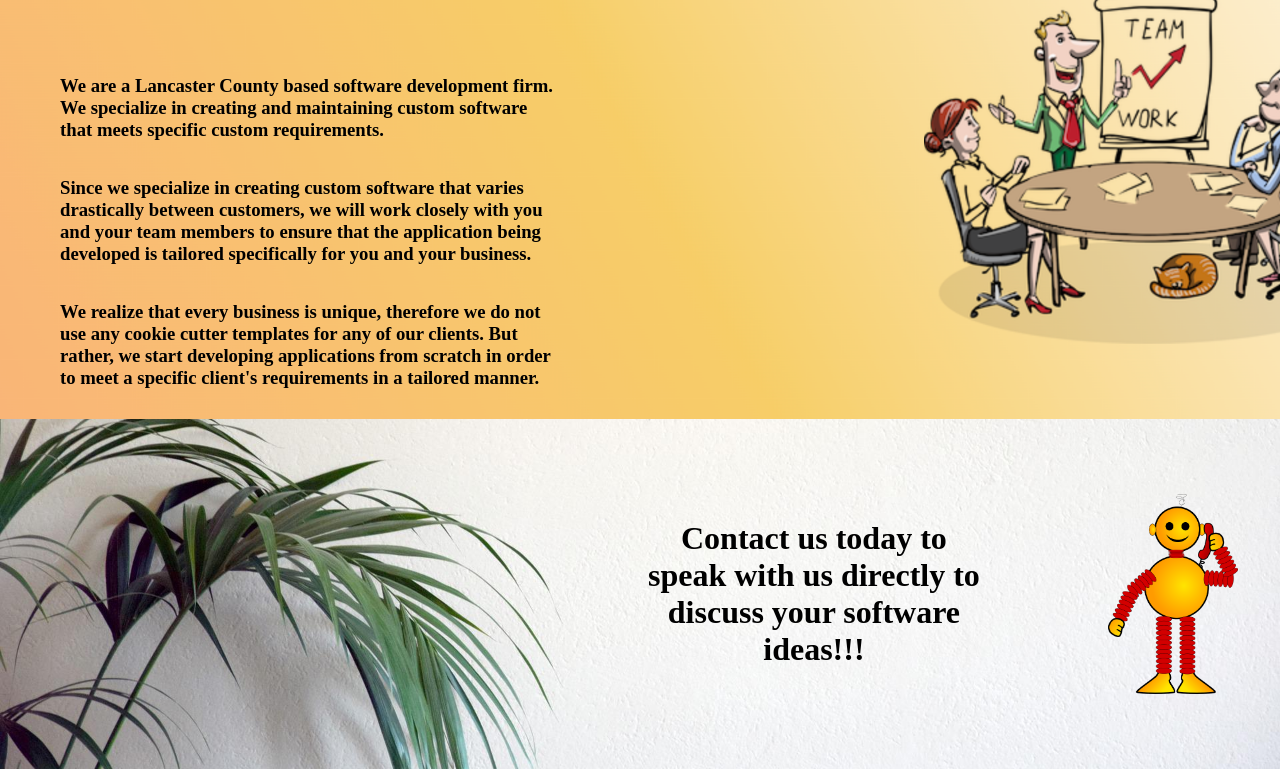
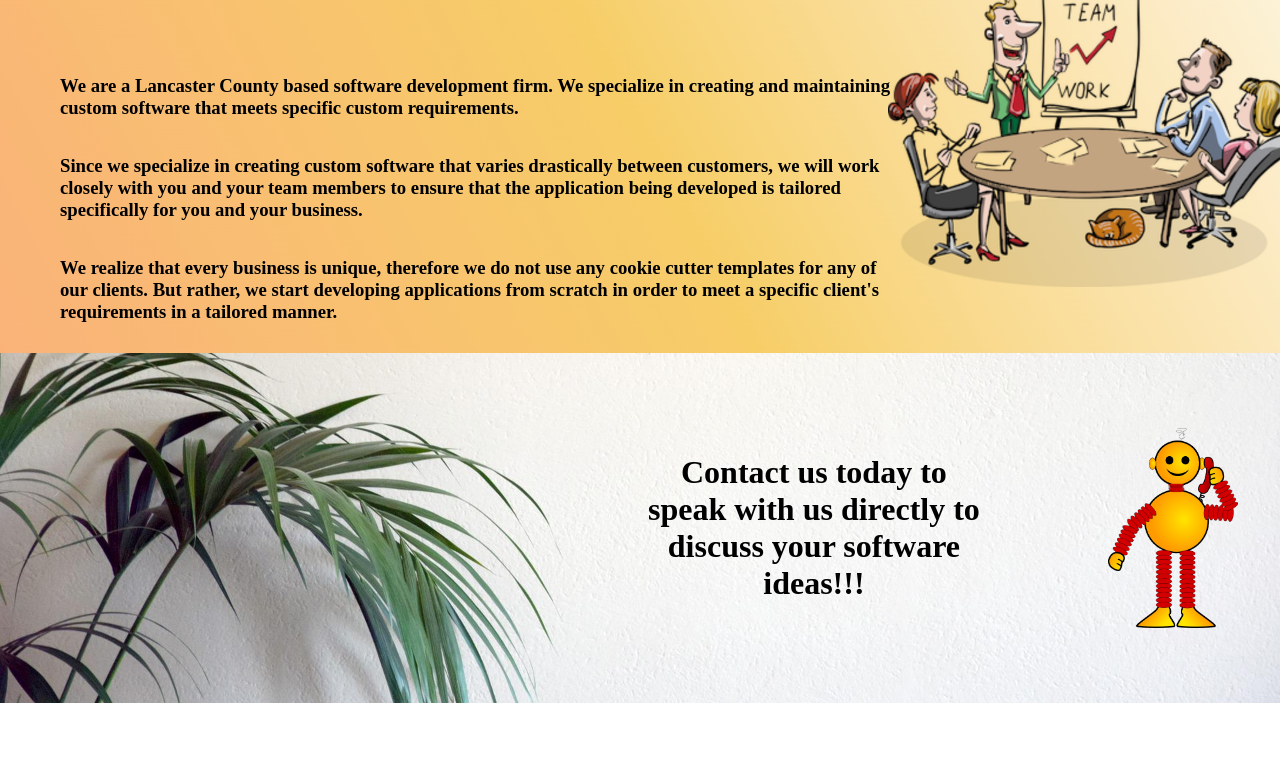
Before and after one commit to jyattia/Googa, a plain HTML site: page index.html in a window 1280 px wide. Shown: the part 753-1522 px from the top of the page. After the commit the page ends 1456 px from the top, so only its background shows below. Drawn offline with Linux system fonts and the light colour scheme.

Commit message:
ipmrove responsiveness

```diff
--- a/index.css
+++ b/index.css
@@ -326,6 +326,12 @@ li {
     margin-top: 40px;
 }
 
+@media only screen and (min-width: 600px) {
+    .tabbedText {
+        width: 100%;
+    }
+}
+
 #secondHomeDiv {
     background-color: black;
 }
```
